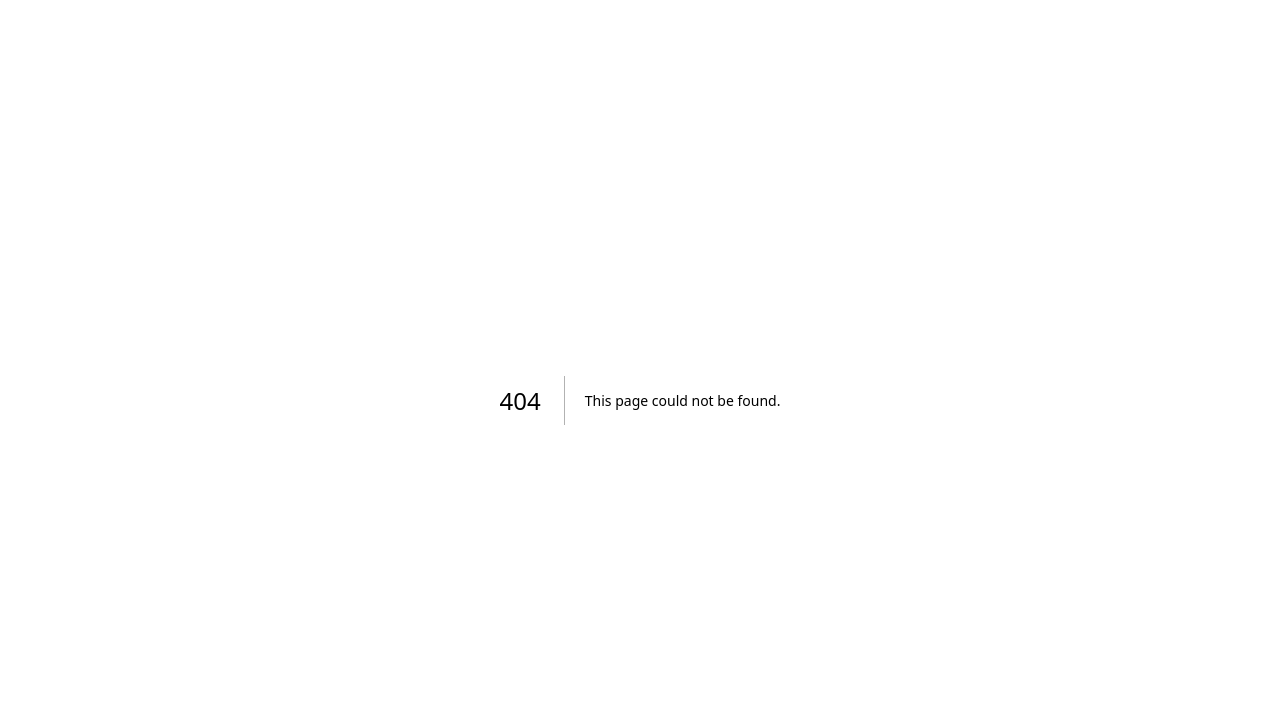
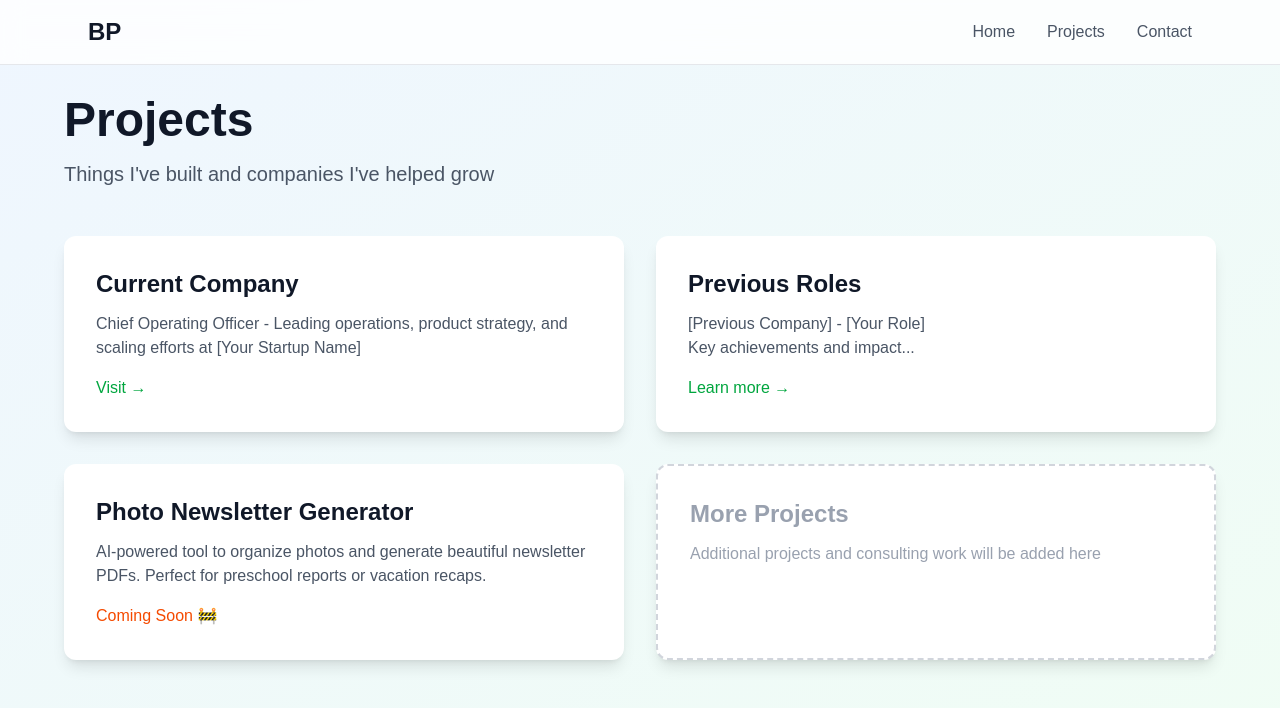
Before and after one commit to bchereskin/personal-website, a Next.js app: page /projects in a window 1280 px wide. Before the commit this address had no page. Shown: the top 708 px of the page. Built offline with nearby package versions, Linux system fonts and the light colour scheme.

Commit message:
Add projects page with card layout

```diff
--- /dev/null
+++ b/app/projects/page.tsx
@@ -0,0 +1,81 @@
+import Navigation from '@/app/components/Navigation';
+
+export default function Projects() {
+  return (
+    <>
+      <Navigation />
+      <main className="min-h-screen bg-gradient-to-br from-blue-50 to-green-50 pt-24 px-6">
+        <div className="max-w-6xl mx-auto">
+          <h1 className="text-5xl font-bold text-gray-900 mb-4">
+            Projects
+          </h1>
+          <p className="text-xl text-gray-600 mb-12">
+            Things I've built and companies I've helped grow
+          </p>
+
+          <div className="grid md:grid-cols-2 gap-8">
+            {/* Current Company */}
+            <div className="bg-white rounded-xl p-8 shadow-lg hover:shadow-xl transition-shadow">
+              <h3 className="text-2xl font-bold text-gray-900 mb-3">
+                Current Company
+              </h3>
+              <p className="text-gray-600 mb-4">
+                Chief Operating Officer - Leading operations, product strategy,
+                and scaling efforts at [Your Startup Name]
+              </p>
+              <a
+                href="https://yourcompany.com"
+                target="_blank"
+                className="text-green-600 hover:text-green-700 font-medium"
+              >
+                Visit →
+              </a>
+            </div>
+
+            {/* Previous Work */}
+            <div className="bg-white rounded-xl p-8 shadow-lg hover:shadow-xl transition-shadow">
+              <h3 className="text-2xl font-bold text-gray-900 mb-3">
+                Previous Roles
+              </h3>
+              <p className="text-gray-600 mb-4">
+                [Previous Company] - [Your Role]
+                <br />
+                Key achievements and impact...
+              </p>
+              <a
+                href="#"
+                className="text-green-600 hover:text-green-700 font-medium"
+              >
+                Learn more →
+              </a>
+            </div>
+
+            {/* Personal Projects */}
+            <div className="bg-white rounded-xl p-8 shadow-lg hover:shadow-xl transition-shadow">
+              <h3 className="text-2xl font-bold text-gray-900 mb-3">
+                Photo Newsletter Generator
+              </h3>
+              <p className="text-gray-600 mb-4">
+                AI-powered tool to organize photos and generate beautiful
+                newsletter PDFs. Perfect for preschool reports or vacation recaps.
+              </p>
+              <span className="text-orange-600 font-medium">
+                Coming Soon 🚧
+              </span>
+            </div>
+
+            {/* Add More Projects */}
+            <div className="bg-white rounded-xl p-8 shadow-lg hover:shadow-xl transition-shadow border-2 border-dashed border-gray-300">
+              <h3 className="text-2xl font-bold text-gray-400 mb-3">
+                More Projects
+              </h3>
+              <p className="text-gray-400 mb-4">
+                Additional projects and consulting work will be added here
+              </p>
+            </div>
+          </div>
+        </div>
+      </main>
+    </>
+  );
+}
```
